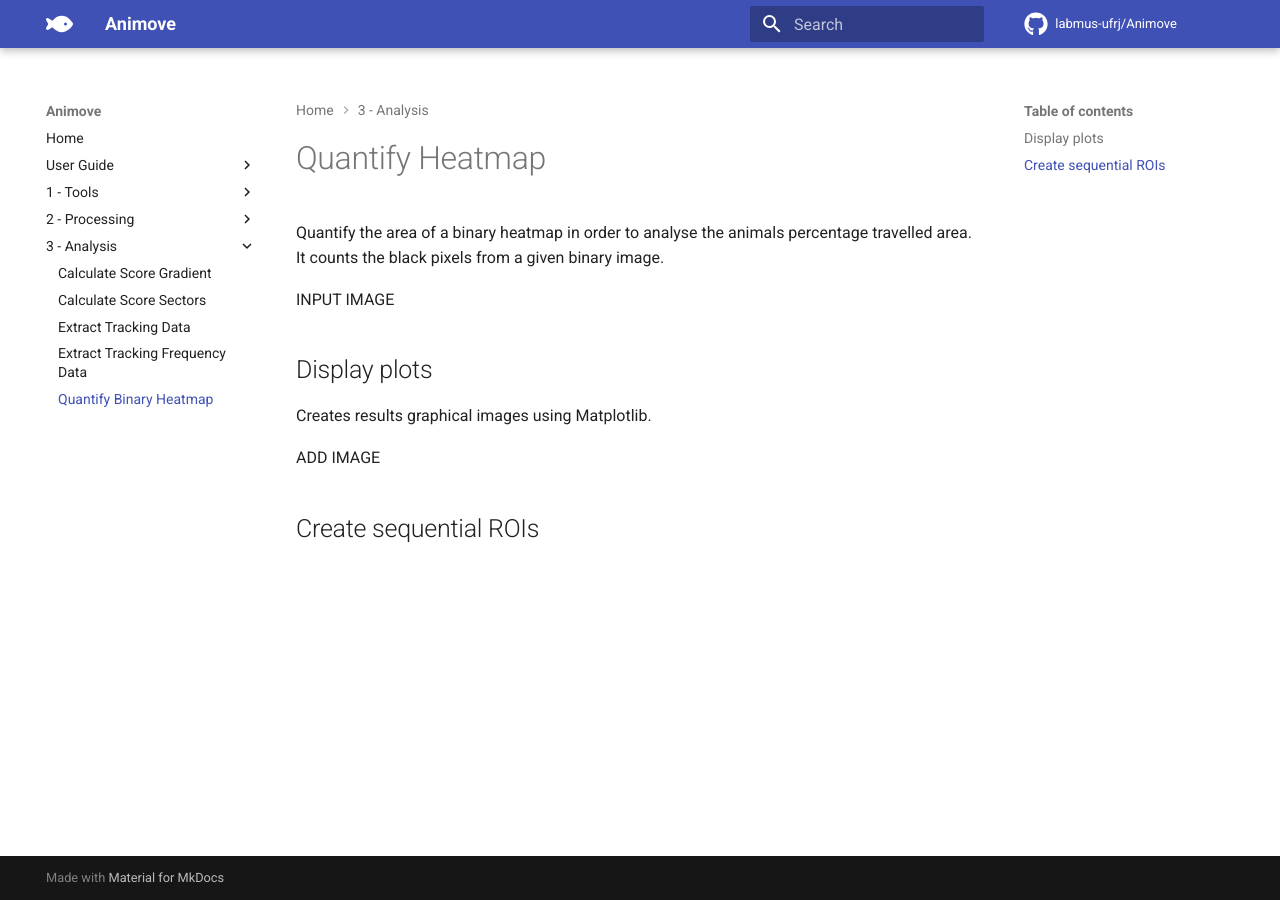
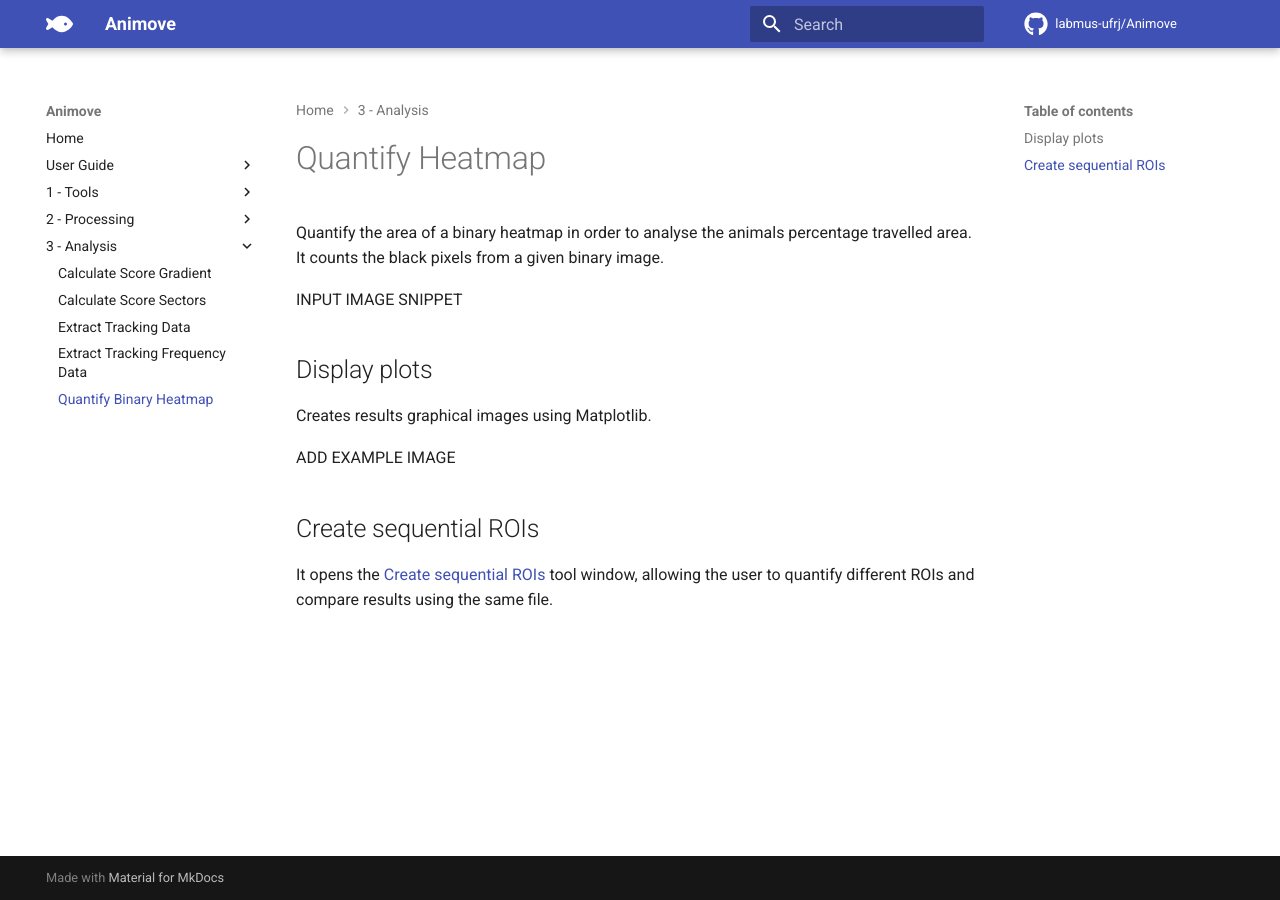
Before and after one commit to labmus-ufrj/Animove, an MkDocs documentation site: the page built from docs/docs/analysis/quantify-heatmap.md, in a window 1280 px wide. Built offline with MkDocs 1.6.1 and Material for MkDocs 9.7.7, drawn with Linux system fonts in a browser that asks for light colours; comment, search, counter and statistics services are not loaded.

Commit message:
Update quantify-heatmap.md

```diff
--- a/docs/docs/analysis/quantify-heatmap.md
+++ b/docs/docs/analysis/quantify-heatmap.md
@@ -2,12 +2,14 @@
 
 Quantify the area of a binary heatmap in order to analyse the animals percentage travelled area. It counts the black pixels from a given binary image.
 
-INPUT IMAGE
+INPUT IMAGE SNIPPET
 
 ## Display plots
 
 Creates results graphical images using Matplotlib.
 
-ADD IMAGE
+ADD EXAMPLE IMAGE
 
 ## Create sequential ROIs
+
+It opens the [Create sequential ROIs](link) tool window, allowing the user to quantify different ROIs and compare results using the same file.
```
